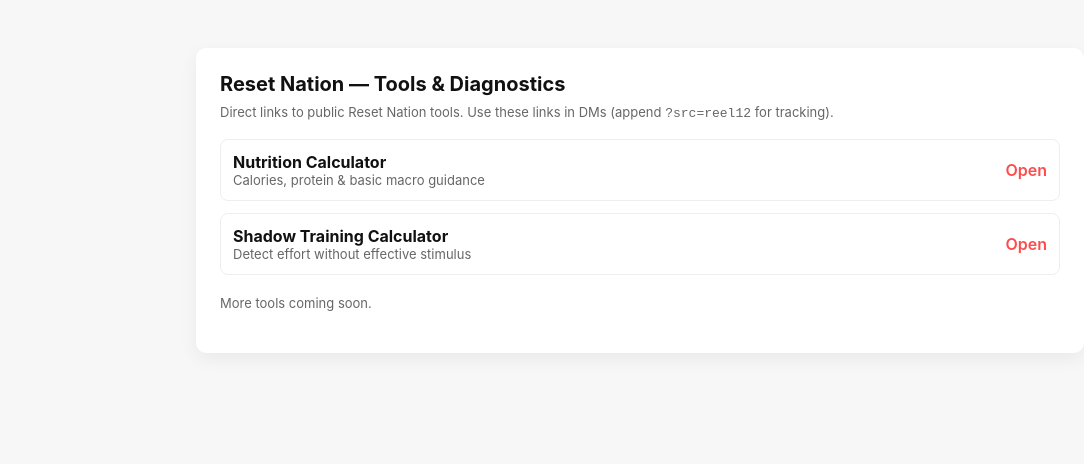
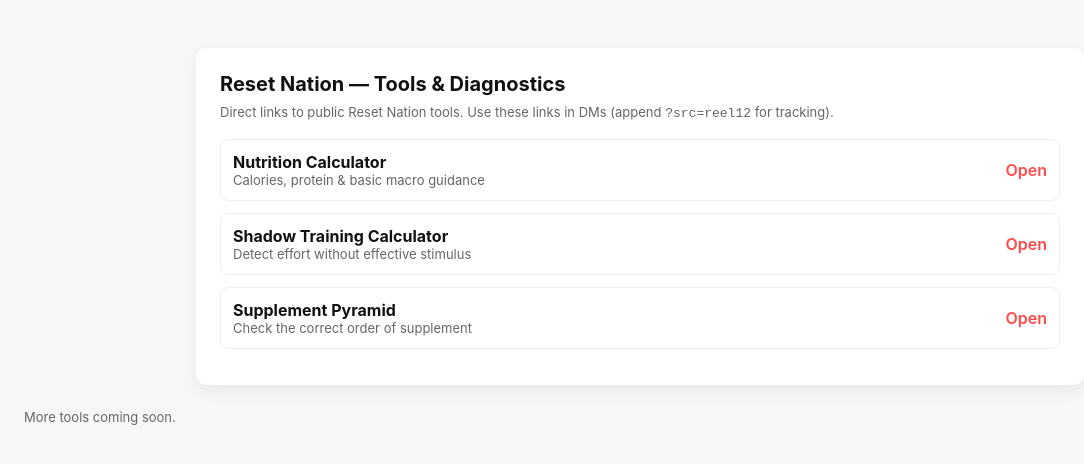
Before and after one commit to habibskh-reset/reset-nation-tools, a plain HTML site: page index.html in a window 1280 px wide. Shown: the whole page, without its empty margins (0-1084 px from the left). Drawn offline with Linux system fonts and the light colour scheme.

Commit message:
Update index.html

```diff
--- a/index.html
+++ b/index.html
@@ -80,7 +80,16 @@
       </div>
     </div>
 
-    <p style="margin-top:20px;" class="small">
+     <div class="item">
+        <div>
+          <div style="font-weight:700">Supplement Pyramid</div>
+          <div class="small">Check the correct order of supplement</div>
+        </div>
+        <a class="lnk" href="./supplement_pyramid.html">Open</a>
+      </div>
+    </div>
+
+  <p style="margin-top:20px;" class="small">
       More tools coming soon.
     </p>
   </div>
```
